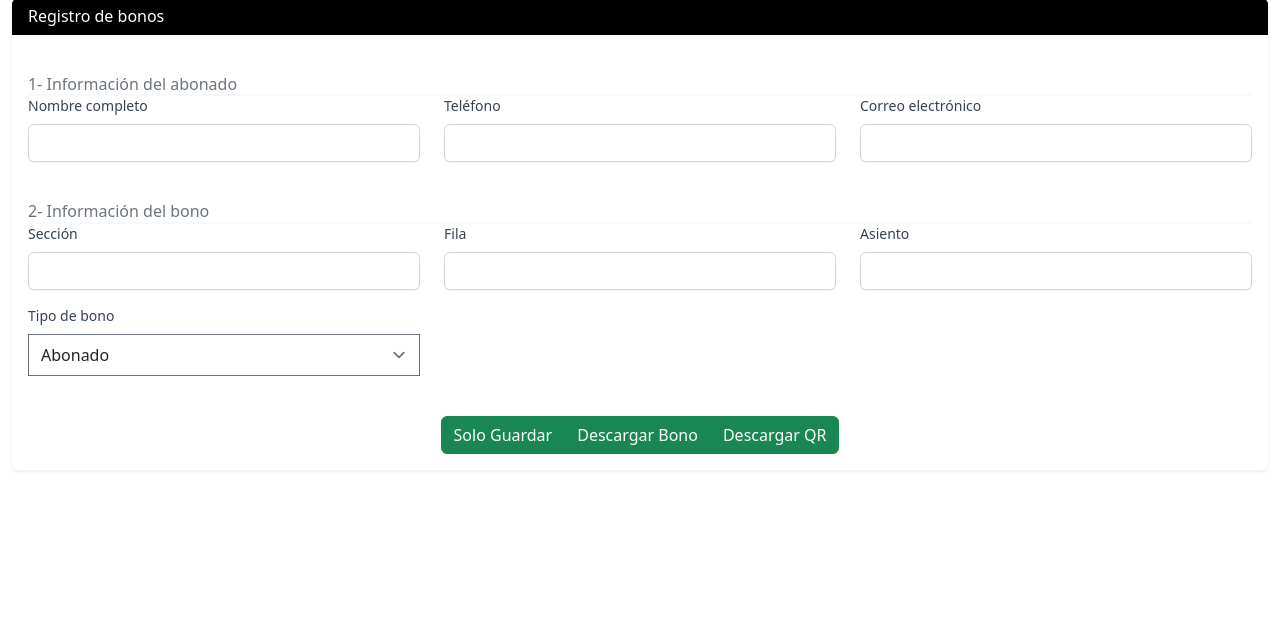
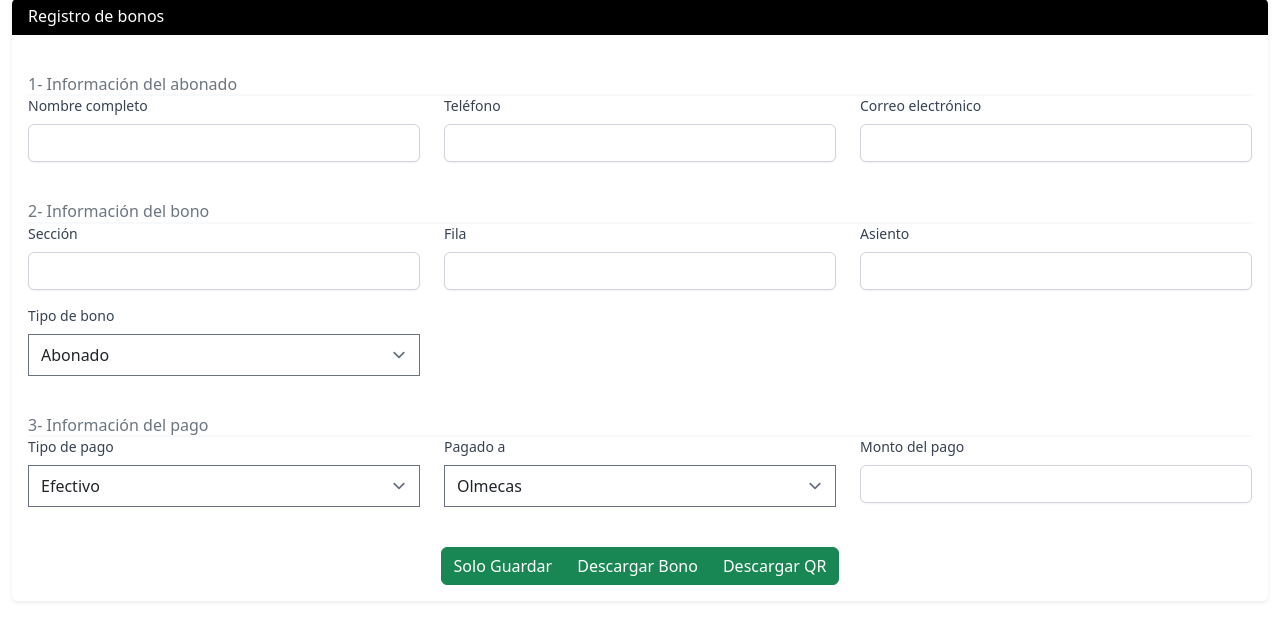
Before and after one commit to DEDC/olmecabonos, a Django app: page / in a window 1280 px wide. Shown: the part 115-756 px from the top of the page. Run offline with Django 3.2, Linux system fonts and the light colour scheme; style sheets or scripts are compiled from the project's sources; parts of the project's set-up code (start-up, migrations or seed data) failed here and were passed over.

Commit message:
Se agrega el campo de pago a los bonos

```diff
--- a/apps/bonos/models.py
+++ b/apps/bonos/models.py
@@ -25,6 +25,7 @@ class Bono(ControlInfo):
     tipo = models.CharField(choices=tipos, max_length=100, default='cortesia')
     abonado = JSONField(editable=False) #(nombre, teléfono, correo opcional)
     ubicacion = JSONField(editable=False) #(sección, fila, no. butaca)
+    pago = JSONField(editable=False, null=True) #(tipo, a quién, monto)
 
 class Partidos(ControlInfo):
     identifier = 'PTD'
--- a/apps/bonos/views.py
+++ b/apps/bonos/views.py
@@ -36,8 +36,16 @@ class Registrar(CreateView):
             'row': self.request.POST.get('bn-row', 'ND').upper(),
             'seat': self.request.POST.get('bn-seat', 'ND').upper()
         }
+
+        pago = {
+            'paytype': self.request.POST.get('bn-payment-type', 'ND'),
+            'payto': self.request.POST.get('bn-payment-to', 'ND'),
+            'payamount': self.request.POST.get('bn-payment-amount', 'ND')
+        }
+
         form.instance.abonado = abonado
         form.instance.ubicacion = bono
+        form.instance.pago = pago
         self.object = form.save()
         messages.success(self.request, 'Bono registrado exitosamente')
         if self.request.POST.get('sv-dw', None) is not None:
@@ -161,9 +169,16 @@ class Editar(UpdateView):
             'seat': self.request.POST.get('bn-seat', 'ND').upper()
         }
 
-        if abonado != self.object.abonado or bono != self.object.ubicacion:
+        pago = {
+            'paytype': self.request.POST.get('bn-payment-type', 'ND'),
+            'payto': self.request.POST.get('bn-payment-to', 'ND'),
+            'payamount': self.request.POST.get('bn-payment-amount', 'ND')
+        }
+
+        if abonado != self.object.abonado or bono != self.object.ubicacion or pago != self.object.pago:
             form.instance.abonado = abonado
             form.instance.ubicacion = bono
+            form.instance.pago = pago
             self.object = form.save()
             messages.success(self.request, 'Bono editado exitosamente')
             if self.request.POST.get('sv-dw', None) is not None:
--- a/templates/bonos/registro.html
+++ b/templates/bonos/registro.html
@@ -86,6 +86,36 @@
                     </div>
                 </div>
                 <br>
+                <h6 class="text-secondary">3- Información del pago</h6>
+                <hr class="mt-0 border border-light border-1 opacity-100">
+                <div class="row">
+                    <div class="col-sm-12 col-lg-4">
+                        <div class="mb-3">
+                            <label for="bn-payment-type" class="form-label">Tipo de pago</label>
+                            <select class="form-select" id="bn-payment-type" name="bn-payment-type">
+                                <option value="cash">Efectivo</option>
+                                <option value="card">Tarjeta</option>
+                                <option value="transfer">Transferencia</option>
+                            </select>
+                        </div>
+                    </div>
+                    <div class="col-sm-12 col-lg-4">
+                        <div class="mb-3">
+                            <label for="bn-payment-to" class="form-label">Pagado a</label>
+                            <select class="form-select" id="bn-payment-to" name="bn-payment-to">
+                                <option value="olmecas">Olmecas</option>
+                                <option value="deboleto">DeBoleto</option>
+                            </select>
+                        </div>
+                    </div>
+                    <div class="col-sm-12 col-lg-4">
+                        <div class="mb-3">
+                            <label for="bn-payment-amount" class="form-label">Monto del pago</label>
+                            <input type="number" step=".01" class="form-control" id="bn-payment-amount" name="bn-payment-amount" required>
+                        </div>
+                    </div>
+                </div>
+                <br>
                 <div class="text-center">
                     <div class="btn-group text-center" role="group" aria-label="Basic example">
                         <button type="submit" class="btn btn-success text-white">Solo Guardar</button>
```
Also changed, not shown: templates/bonos/editar.html (+30 -0 lines), apps/bonos/migrations/0009_bono_pago.py (added).
